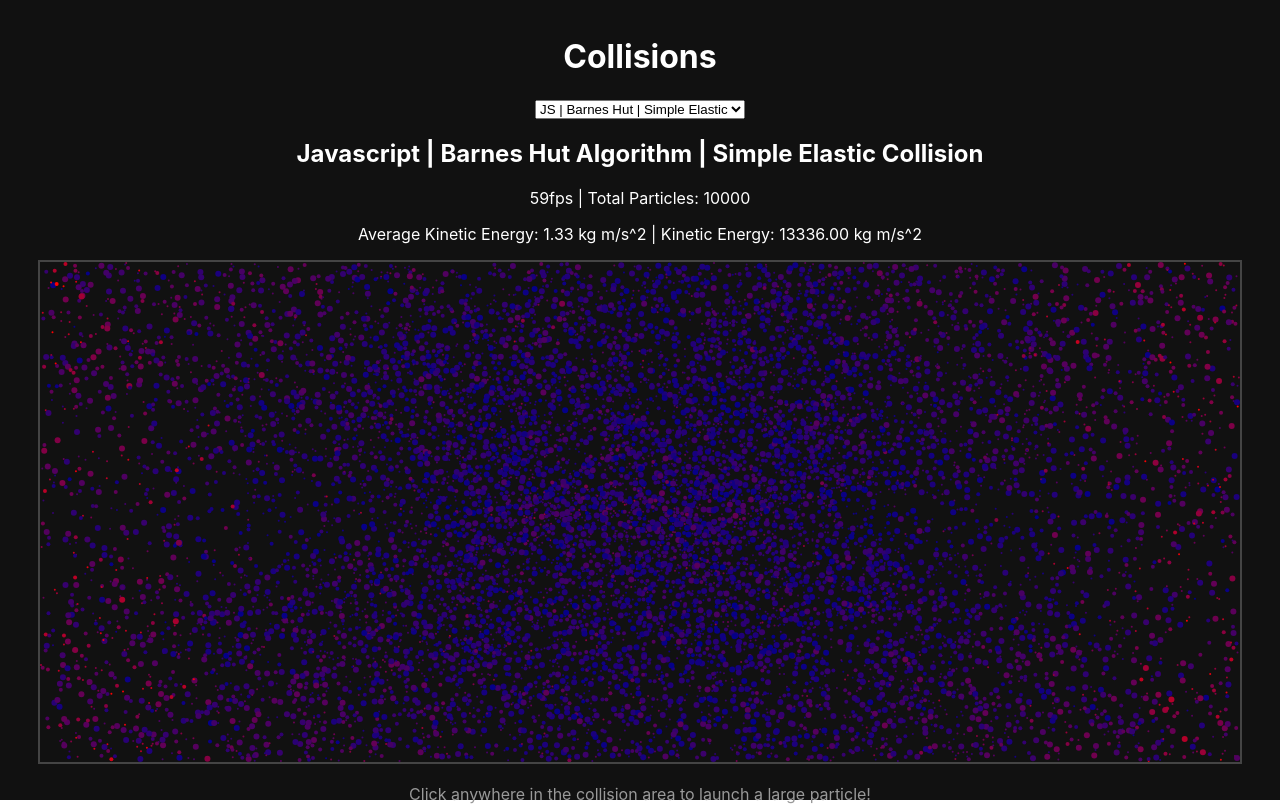
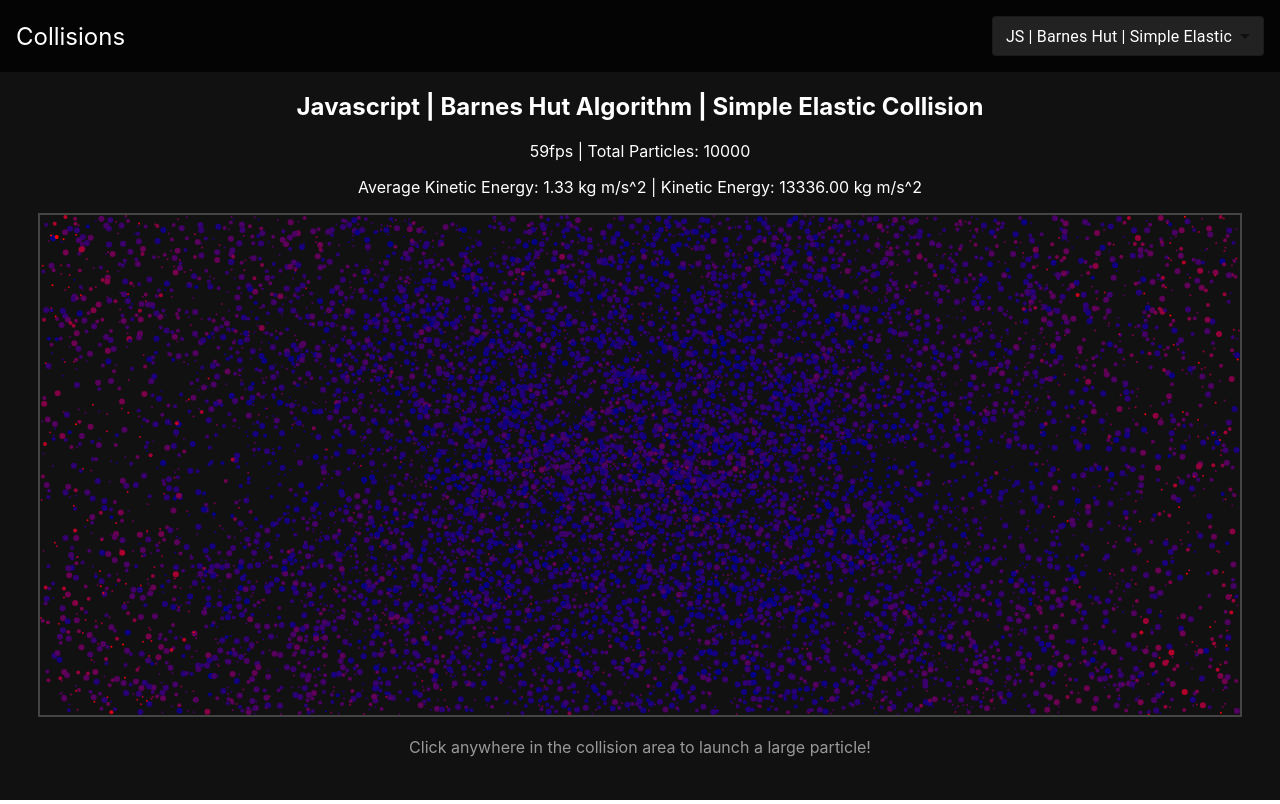
Before and after one commit to zerefwayne/collisions, a React (Create React App) app in the folder ui/: page / in a window 1280 px wide. Built offline with nearby package versions, Linux system fonts and the light colour scheme.

Commit message:
(ui) Add material UI header

```diff
--- a/ui/package.json
+++ b/ui/package.json
@@ -3,6 +3,9 @@
   "version": "0.1.0",
   "private": true,
   "dependencies": {
+    "@emotion/react": "^11.11.4",
+    "@emotion/styled": "^11.11.5",
+    "@mui/material": "^5.15.21",
     "@testing-library/jest-dom": "^5.17.0",
     "@testing-library/react": "^13.4.0",
     "@testing-library/user-event": "^13.5.0",
--- a/ui/src/App.css
+++ b/ui/src/App.css
@@ -6,6 +6,23 @@
   color: white;
 
   box-sizing: border-box;
+}
 
+.App .header {
+  background-color: #040404;
   padding: 1rem;
+
+  display: flex;
+  flex-direction: row;
+  justify-content: space-between;
+  align-items: center;
 }
+
+.App .header .logo {
+  color: white;
+  font-size: 24px;
+}
+
+.App .header .dropdown {
+  color: white!important;
+}
--- a/ui/src/App.js
+++ b/ui/src/App.js
@@ -4,6 +4,10 @@ import "./App.css";
 import NaiveJavascriptSimpleElasticCollision from "./javascript/NaiveJavascriptSimpleElasticCollision";
 import NaiveJavascriptNoCollision from "./javascript/NaiveJavascriptNoCollision";
 import BarnesHutJavascriptSimpleElasticCollision from "./javascript/BarnesHutJavascriptSimpleElasticCollision";
+
+import MenuItem from "@mui/material/MenuItem";
+import FormControl from "@mui/material/FormControl";
+import Select from "@mui/material/Select";
 
 function App() {
   const [selectedComponent, setSelectedComponent] = useState("C");
@@ -28,12 +32,26 @@ function App() {
 
   return (
     <div className="App">
-      <h1>Collisions</h1>
-      <select value={selectedComponent} onChange={handleChange}>
-        <option value="A">JS | Naive | No Collision</option>
-        <option value="B">JS | Naive | Simple Elastic</option>
-        <option value="C">JS | Barnes Hut | Simple Elastic</option>
-      </select>
+      <div className="header">
+        <div className="logo">Collisions</div>
+        <div>
+          <FormControl
+            sx={{ m: 1, minWidth: 300 }}
+            size="small"
+            class="dropdown"
+          >
+            <Select
+              value={selectedComponent}
+              onChange={handleChange}
+              sx={{ backgroundColor: "#222", color: "white" }}
+            >
+              <MenuItem value="A">JS | Naive | No Collision</MenuItem>
+              <MenuItem value="B">JS | Naive | Simple Elastic</MenuItem>
+              <MenuItem value="C">JS | Barnes Hut | Simple Elastic</MenuItem>
+            </Select>
+          </FormControl>
+        </div>
+      </div>
       {renderSelectedComponent()}
     </div>
   );
```
Also changed, not shown: 1 other file (tests, documents, lock files or other folders).
